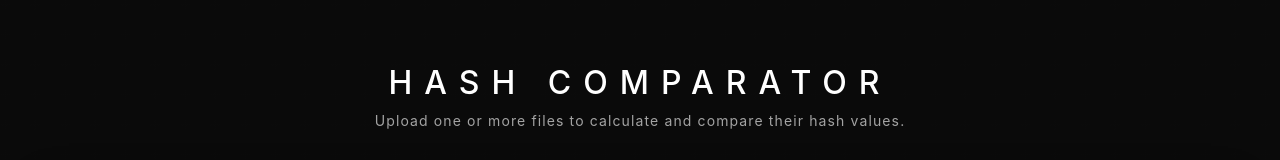
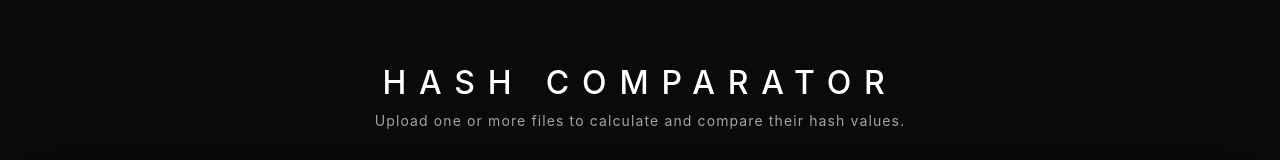
Before and after one commit to yawarakatai/hash-comparator, a plain HTML site: page index.html in a window 1280 px wide. Shown: the top 160 px of the page. Drawn offline with nearby package versions, Linux system fonts and the light colour scheme.

```diff
--- a/index.html
+++ b/index.html
@@ -20,7 +20,7 @@
         .header-title {
             font-family: 'Inter', 'sans-serif', Arial, sans-serif;
             font-weight: 500;
-            letter-spacing: 0.375em;
+            letter-spacing: 0.4em;
             font-size: 1.5rem;
             line-height: 1.2;
             color: #fff;
```
Also changed, not shown: 1 other file.
